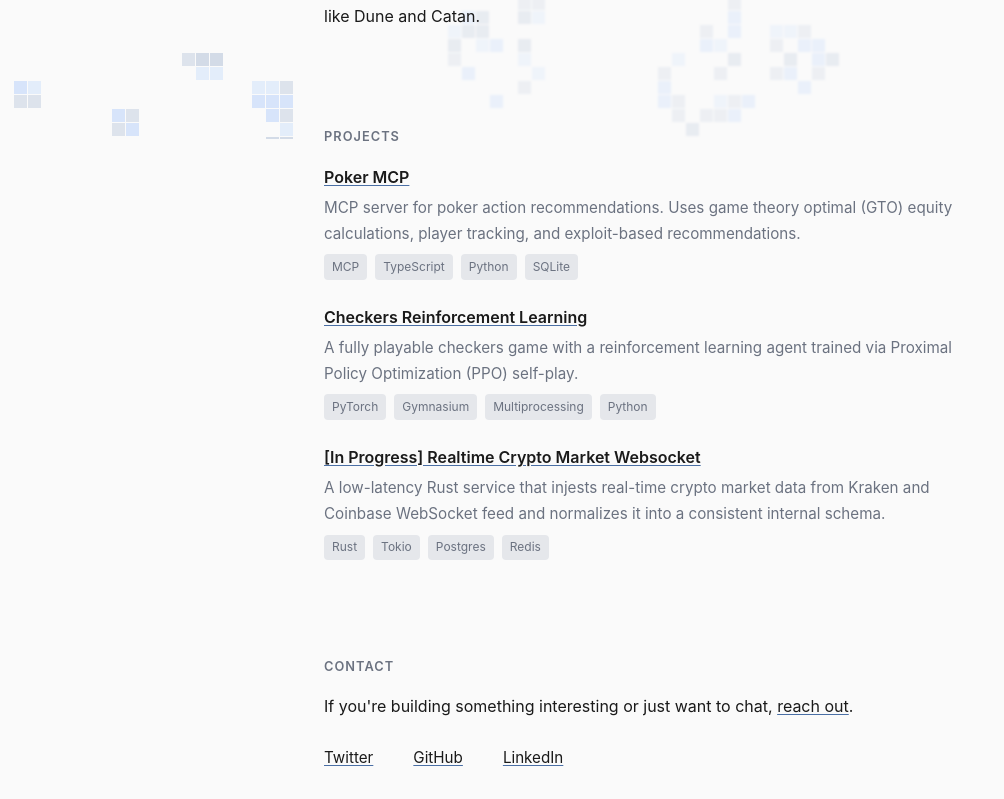
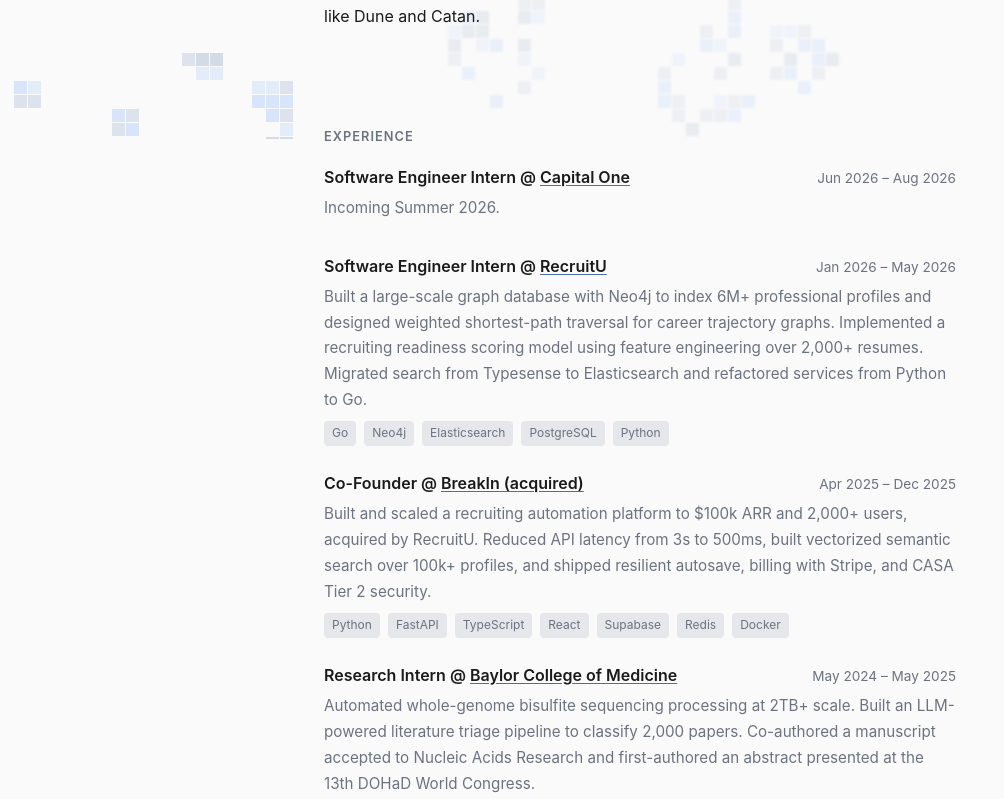
Before and after one commit to alanyangrice/acyang, a SvelteKit app: page / in a window 1280 px wide. Shown: the part 661-1460 px from the top of the page, without its empty margins (0-1004 px from the left). Built offline with nearby package versions, Linux system fonts and the light colour scheme.

Commit message:
add experiences

```diff
--- /dev/null
+++ b/src/lib/components/Experience.svelte
@@ -0,0 +1,114 @@
+<script lang="ts">
+	const experiences = [
+		{
+			role: 'Software Engineer Intern',
+			company: 'Capital One',
+			url: 'https://www.capitalone.com',
+			period: 'Jun 2026 – Aug 2026',
+			description: 'Incoming Summer 2026.',
+			tags: []
+		},
+		{
+			role: 'Software Engineer Intern',
+			company: 'RecruitU',
+			url: 'https://recruitu.com',
+			period: 'Jan 2026 – May 2026',
+			description:
+				'Built a large-scale graph database with Neo4j to index 6M+ professional profiles and designed weighted shortest-path traversal for career trajectory graphs. Implemented a recruiting readiness scoring model using feature engineering over 2,000+ resumes. Migrated search from Typesense to Elasticsearch and refactored services from Python to Go.',
+			tags: ['Go', 'Neo4j', 'Elasticsearch', 'PostgreSQL', 'Python']
+		},
+		{
+			role: 'Co-Founder',
+			company: 'BreakIn (acquired)',
+			url: 'https://breakin.ai',
+			period: 'Apr 2025 – Dec 2025',
+			description:
+				'Built and scaled a recruiting automation platform to $100k ARR and 2,000+ users, acquired by RecruitU. Reduced API latency from 3s to 500ms, built vectorized semantic search over 100k+ profiles, and shipped resilient autosave, billing with Stripe, and CASA Tier 2 security.',
+			tags: ['Python', 'FastAPI', 'TypeScript', 'React', 'Supabase', 'Redis', 'Docker']
+		},
+		{
+			role: 'Research Intern',
+			company: 'Baylor College of Medicine',
+			url: 'https://www.bcm.edu/research/faculty-labs/robert-waterland-lab',
+			period: 'May 2024 – May 2025',
+			description:
+				'Automated whole-genome bisulfite sequencing processing at 2TB+ scale. Built an LLM-powered literature triage pipeline to classify 2,000 papers. Co-authored a manuscript accepted to Nucleic Acids Research and first-authored an abstract presented at the 13th DOHaD World Congress.',
+			tags: ['Python', 'R', 'Bash', 'Linux', 'Bioinformatics']
+		},
+	];
+</script>
+
+<section id="experience">
+	<h2>Experience</h2>
+
+	<ul class="timeline">
+		{#each experiences as exp}
+			<li>
+				<div class="exp-header">
+					<span class="exp-role">
+						{exp.role} @ <a href={exp.url} target="_blank" rel="noopener noreferrer">{exp.company}</a>
+					</span>
+					<span class="exp-period">{exp.period}</span>
+				</div>
+				<p class="exp-desc">{exp.description}</p>
+				{#if exp.tags.length > 0}
+					<div class="tags">
+						{#each exp.tags as tag}
+							<span class="tag">{tag}</span>
+						{/each}
+					</div>
+				{/if}
+			</li>
+		{/each}
+	</ul>
+</section>
+
+<style>
+	.timeline {
+		list-style: none;
+		padding: 0;
+		display: flex;
+		flex-direction: column;
+		gap: 1.5rem;
+	}
+
+	.exp-header {
+		display: flex;
+		justify-content: space-between;
+		align-items: baseline;
+		gap: 1rem;
+		flex-wrap: wrap;
+	}
+
+	.exp-role {
+		font-weight: 600;
+		font-size: 1rem;
+	}
+
+	.exp-period {
+		font-size: 0.85rem;
+		color: var(--text-muted);
+		white-space: nowrap;
+	}
+
+	.exp-desc {
+		margin-top: 0.25rem;
+		margin-bottom: 0.5rem;
+		color: var(--text-muted);
+		font-size: 0.95rem;
+	}
+
+	.tags {
+		display: flex;
+		gap: 0.5rem;
+		flex-wrap: wrap;
+	}
+
+	.tag {
+		font-size: 0.75rem;
+		padding: 0.15rem 0.5rem;
+		border-radius: 4px;
+		background-color: var(--border);
+		color: var(--text-muted);
+	}
+</style>
--- a/src/lib/components/Header.svelte
+++ b/src/lib/components/Header.svelte
@@ -1,6 +1,7 @@
 <script lang="ts">
 	const navItems = [
 		{ label: 'About', href: '#about' },
+		{ label: 'Experience', href: '#experience' },
 		{ label: 'Projects', href: '#projects' },
 		{ label: 'Contact', href: '#contact' }
 	];
--- a/src/routes/+page.svelte
+++ b/src/routes/+page.svelte
@@ -1,9 +1,11 @@
 <script lang="ts">
 	import About from '$lib/components/About.svelte';
+	import Experience from '$lib/components/Experience.svelte';
 	import Projects from '$lib/components/Projects.svelte';
 	import Contact from '$lib/components/Contact.svelte';
 </script>
 
 <About />
+<Experience />
 <Projects />
 <Contact />
```
